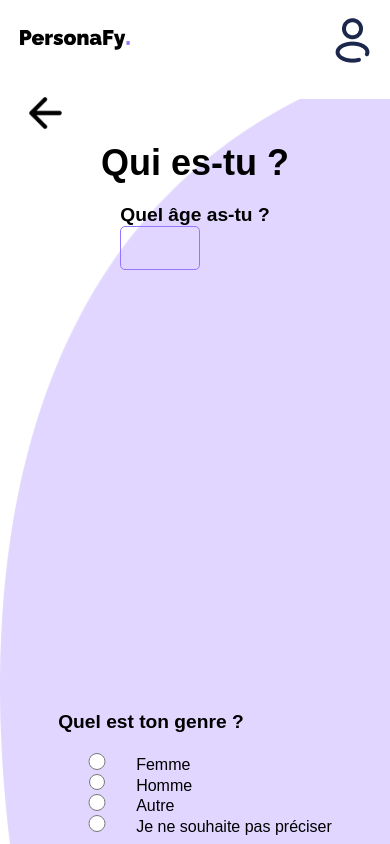
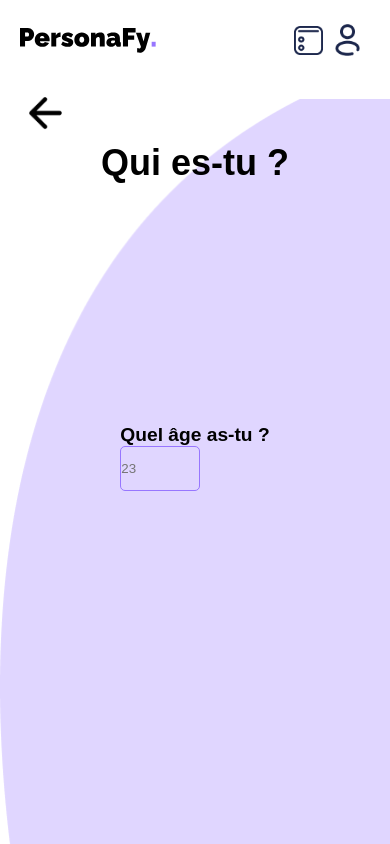
Before and after one commit to JulieFrancois/kiwi, a React (Create React App) app: page / in a window 390 px wide. Both pictures are taken after a click on the link "Répondre au formulaire". Shown: the top 844 px of the page. Built offline with nearby package versions, Linux system fonts and the light colour scheme.

Commit message:
opti routes

```diff
--- a/src/components/Header.js
+++ b/src/components/Header.js
@@ -5,6 +5,7 @@ function Header({setModifPage}) {
     <header>
         <a onClick={() => setModifPage("App")} href="#" title=""><img className="logo" src="/PersonaFy..svg"/></a>
         <nav>
+        <a onClick={() => setModifPage("Persona")} href="#" title=""><img src="/socialmedia/test.png"/></a>
         <a onClick={() => setModifPage("Dashboard")} href="#" title=""><img src="/socialmedia/Group27.png"/></a>
         </nav>
     </header>
--- a/src/pages/Formulaire.js
+++ b/src/pages/Formulaire.js
@@ -21,7 +21,7 @@ const [FormRef,handleSubmit,resetForm] = useForm((data)=>
       <section className='Question'>
         <label  className="age" >
           Quel âge as-tu ?
-          <input type="number" name="age"/>
+          <input type="number" name="age" placeholder="23"/>
         </label>
         </section>
         <section className='Question'>
@@ -52,7 +52,7 @@ const [FormRef,handleSubmit,resetForm] = useForm((data)=>
 
         <label className="ville">
           Dans quelle ville habites-tu ?
-          <input type="text" name="ville" />
+          <input type="text" name="ville" placeholder="Paris, Marseille, Massy..."/>
         </label>
         </section>
 
--- a/src/pages/Persona.js
+++ b/src/pages/Persona.js
@@ -9,6 +9,7 @@ function Persona({setModifPage, setformdata}) {
     {setModifPage("Persona");setformdata(data)// Write your submit function here
   })
 
+//   const [DOMAIN] = "https://illustrious-cat-7fb4d9.netlify.app/api/persona"
   const [DATABASE,setDATABASE] = React.useState([]);
   const [Age,setAge] = React.useState(0);
   const [Gender,setGender] = React.useState(0);
@@ -28,7 +29,12 @@ function Persona({setModifPage, setformdata}) {
         interest:["Cinéma","Cuisine","Voyages"],
         frustrations:"Pas assez d’organisation",
         tools:"Suite Office"
-      })
+      },
+      {headers: {
+        'Content-Type': 'application/json',
+        'Access-Control-Allow-Origin': '*',
+      'Access-Control-Allow-Methods':'GET,PUT,POST,DELETE,PATCH,OPTIONS',
+      'Access-Control-Allow-Headers':'*'}})
       .then((response) => response)
       .then((data) => {console.log(data)})
   }
@@ -99,9 +105,8 @@ function Persona({setModifPage, setformdata}) {
         <!-- <p>Nature</p>
         <p>tactique</p> --> */}
 
-        <input type="range" name="personalite" id="volume" min="0" max="11" step="1"/>
         <label for="esprit" className="textB">Esprit</label>
-        <input type="range" name="personaliteR" id="volume" min="0" max="11" step="1" />
+        <input type="range" name="personaliteR" id="volume" min="0" max="100" step="1" />
         <datalist>
             <option value="1"></option>
             <option value="2"></option>
@@ -163,7 +168,7 @@ function Persona({setModifPage, setformdata}) {
     </div>
 
     <div className="interet">
-        <h1 className='textB'>Centres d'intérêts</h1>
+        <h1 className='textB'>Centres d'intérêt</h1>
 
         <p className="textB">Cuisine</p>
         <p className="textB">Cinéma</p>
@@ -199,6 +204,7 @@ function Persona({setModifPage, setformdata}) {
         <h1 className="textB">Outils</h1>
 
         <p onClick={() => Postage()} className="textB">Réseaux sociaux</p>
+        <p className="textB">Réseaux sociaux</p>
         <p className="textB">Web</p>
 
     </div>
--- a/src/style.css
+++ b/src/style.css
@@ -41,22 +41,13 @@
 body {
   background-color: whitesmoke;
   background: no-repeat url(/public/Vector10.svg);
-  background-position: -30% 105%;
+  background-position: -50% 105%;
 }
 
 main {
   width: 98%;
   margin: auto;
 }
-
-/* FONT ***********************************************************/
-
-/* @font-face {
-	font-family: 'Raleway';
-	src: url(‘/public/Raleway/Raleway-Bold.ttf’) format(‘ttf’),
-		url(‘/public/Raleway/Raleway-Regular.ttf’) format(‘ttf’)
-
-} */
 
 /* HEADER ***********************************************************/
 
@@ -69,12 +60,19 @@ header {
 
 }
 
-.logo {
-  width: 15%;
+a > .logo {
+  width: 65%;
 }
 
-nav>img {
-  width: 25px;
+nav{
+  width: 10%;
+  display: flex;
+  justify-content: space-around;
+  align-items: center;
+}
+
+a > img {
+  width: 80%;
 }
 
 /* HERO ************************************************************/
@@ -175,9 +173,9 @@ p {
 
 .Question {
   height: 70vh;
-  /*width: 100%;
+  width: 50%;
   display: flex;
-  justify-content: center; */
+  justify-content: center;
   align-items: center;
   /* border: solid black; */
 }
@@ -440,9 +438,19 @@ footer>img {
 
 @media screen and (max-width: 700px) {
 
-  .logo {
-    width: 35%;
+  a > .logo {
+    width: 55%;
   }
+
+  nav{
+    width: 40%;
+    justify-content: flex-end;
+  }
+
+  a > img {
+    width: 70%;
+  }
+
 
   h1 {
     font-size: var(--fs_h2);
```
Also changed, not shown: src/App.js (+0 -10 lines), public/socialmedia/test.png (added).
